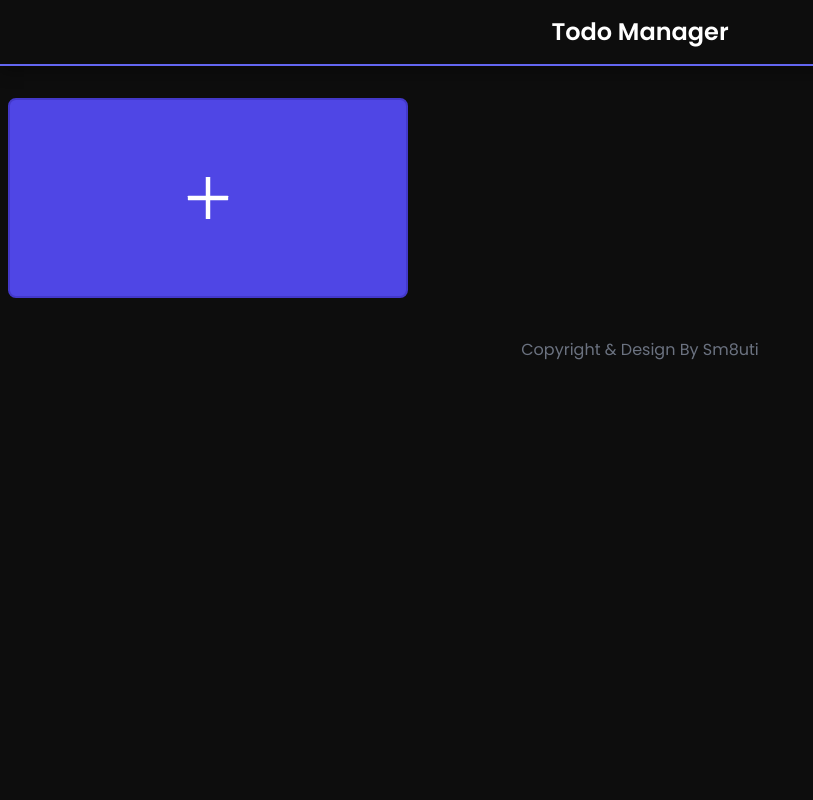
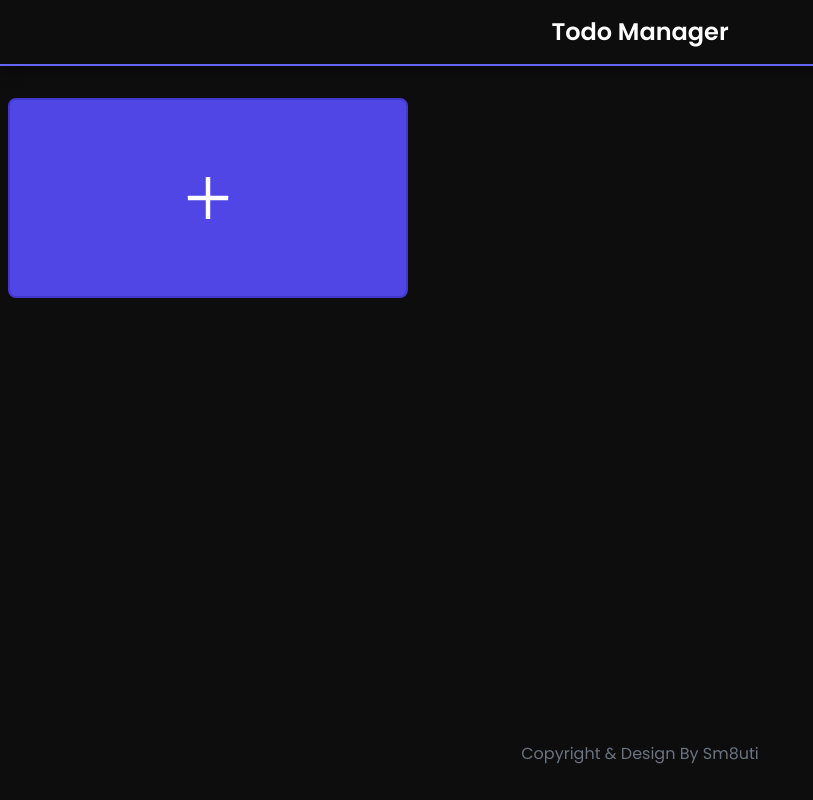
Before and after one commit to SM8UTI/Todo-Web-App, a React (Vite) app: page / in a window 1280 px wide. Shown: the whole page, without its empty margins (0-813 px from the left). Built offline with nearby package versions, Linux system fonts and the light colour scheme.

Commit message:
Copyright section added

```diff
--- a/src/App.jsx
+++ b/src/App.jsx
@@ -29,11 +29,13 @@ const App = () => {
     <>
       {sticky && <SmallAddBtn setModalOpen={setModalOpen} />}
       <Header />
-      <div className="container p-2 mt-6 grid grid-cols-1 md:grid-cols-3  max-w-[1300px] mx-auto  gap-8 w-full">
-        <AddButton setModalOpen={setModalOpen} />
-        {items.map((elem, index) => (
-          <Task task={elem} key={index} />
-        ))}
+      <div className="h-full min-h-[calc(100vh_-_180px)]">
+        <div className="container p-2 mt-6 grid grid-cols-1 md:grid-cols-3  max-w-[1300px] mx-auto  gap-8 w-full ">
+          <AddButton setModalOpen={setModalOpen} />
+          {items.map((elem, index) => (
+            <Task task={elem} key={index} />
+          ))}
+        </div>
       </div>
       <Footer />
       <TodoModal modalOpen={modalOpen} setModalOpen={setModalOpen} />
```
